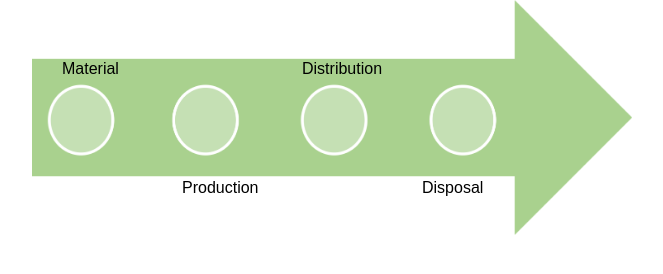
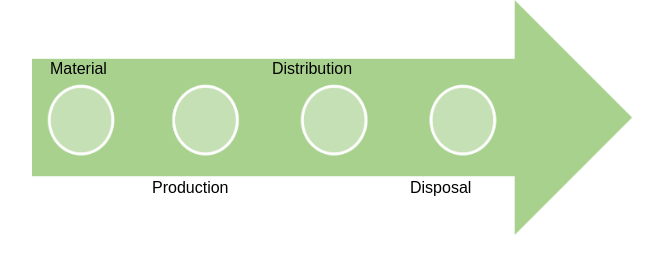
Before and after one commit to sogyuko/QR, a plain HTML site: page index.html in a window 1280 px wide. Shown: the whole page, without its empty margins (308-971 px from the left). Drawn offline with Linux system fonts and the light colour scheme.

Commit message:
Update style.css

```diff
--- a/style.css
+++ b/style.css
@@ -26,22 +26,22 @@ body, html {
 
 .material {
     top: 25%;  /* 縦方向: 画像の上から25％ */
-    left: 5%; /* 横方向: 画像の左から20％ */
+    left: 3%; /* 横方向: 画像の左から20％ */
 }
 
 .production {
     top: 75%;  /* 縦方向: 画像の上から75％ */
-    left: 25%; /* 横方向: 画像の左から40％ */
+    left: 20%; /* 横方向: 画像の左から40％ */
 }
 
 .distribution {
     top: 25%;  /* 縦方向: 画像の上から25％ */
-    left: 45%; /* 横方向: 画像の左から60％ */
+    left: 40%; /* 横方向: 画像の左から60％ */
 }
 
 .disposal {
     top: 75%;  /* 縦方向: 画像の上から75％ */
-    left: 65%; /* 横方向: 画像の左から80％ */
+    left: 63%; /* 横方向: 画像の左から80％ */
 }
 
 .image-display img {
```
